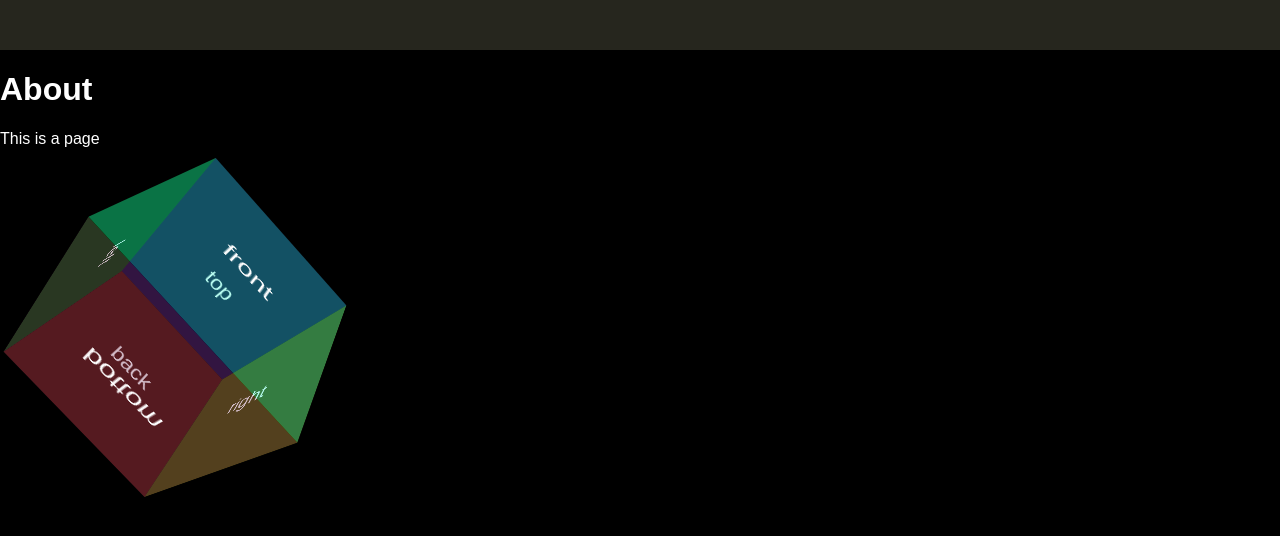
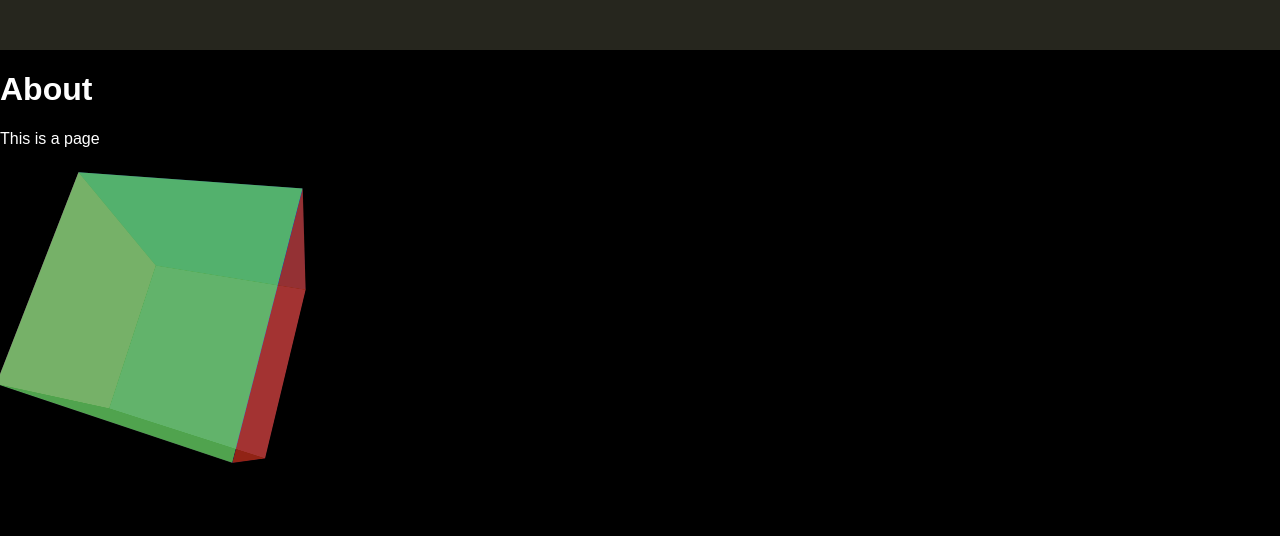
Before and after one commit to AbielKiflu/portfolio, a React (Create React App) app: page /about in a window 1280 px wide. Shown: the top 536 px of the page. Built offline with nearby package versions, Linux system fonts and the light colour scheme.

Commit message:
custom carusel cube

```diff
--- a/src/components/carusel/Carusel.js
+++ b/src/components/carusel/Carusel.js
@@ -4,14 +4,14 @@ import "./carusel.css";
 
 const Carusel = () => {
   return (
-    <div class="scene">
-      <div class="cube">
-        <div class="cube__face cube__face--front">front</div>
-        <div class="cube__face cube__face--back">back</div>
-        <div class="cube__face cube__face--right">right</div>
-        <div class="cube__face cube__face--left">left</div>
-        <div class="cube__face cube__face--top">top</div>
-        <div class="cube__face cube__face--bottom">bottom</div>
+    <div className="scene">
+      <div className="cube">
+        <div className=" sides back"></div>
+        <div className="sides left"></div>
+        <div className="sides right"></div>
+        <div className="sides top"></div>
+        <div className="sides bottom"></div>
+        <div className="sides front"></div>
       </div>
     </div>
   );
--- a/src/components/carusel/carusel.css
+++ b/src/components/carusel/carusel.css
@@ -19,8 +19,8 @@ body {
   height: 200px;
   position: relative;
   transform-style: preserve-3d;
-  transform: translateZ(-100px);
-  animation: animate 5s linear infinite forwards;
+  transform: translateZ(-100px) rotateY(35deg);
+  animation: animate 10s linear infinite;
 }
 
 @keyframes animate {
@@ -32,42 +32,51 @@ body {
   }
 }
 
-.cube__face {
+.roof {
+  width: 200px;
+  height: 100px;
   position: absolute;
+}
+
+.head {
+  background-color: rgb(121, 119, 117);
+  transform: translateZ(100px) translateY(-100px) rotateX(50deg);
+}
+
+.tail {
+  background-color: rgb(121, 119, 117);
+  transform: translateZ(-100px) translateY(-100px) rotateX(-50deg);
+}
+
+.sides {
   width: 200px;
   height: 200px;
-  display: flex;
-  justify-content: center;
-  align-items: center;
-  font-size: 28px;
+  position: absolute;
+}
+.front {
+  background-color: rgba(96, 230, 84, 0.7);
+  transform: translateZ(100px);
+}
+.back {
+  background-color: rgba(147, 84, 230, 0.7);
+  transform: translateZ(-100px);
+}
+.left {
+  background-color: rgba(243, 76, 215, 0.7);
+  transform: rotateY(90deg) translateZ(-100px);
 }
 
-.cube__face--bottom {
-  background-color: rgba(119, 47, 89, 0.3);
-  transform: rotateX(90deg) translateZ(-100px);
+.right {
+  background-color: rgba(189, 47, 3, 0.7);
+  transform: rotateY(-90deg) translateZ(-100px);
 }
 
-.cube__face--top {
-  background-color: rgba(66, 34, 180, 0.3);
+.top {
+  background-color: rgba(73, 75, 238, 0.7);
   transform: rotateX(-90deg) translateZ(-100px);
 }
 
-.cube__face--left {
-  background-color: rgba(25, 192, 34, 0.3);
-  transform: rotateY(90deg) translateZ(-100px);
+.bottom {
+  background-color: rgba(61, 7, 87, 0.7);
+  transform: rotateX(90deg) translateZ(-100px);
 }
-
-.cube__face--right {
-  background-color: rgba(220, 235, 10, 0.3);
-  transform: rotateY(-90deg) translateZ(-100px);
-}
-
-.cube__face--back {
-  background-color: rgba(233, 53, 21, 0.3);
-  transform: translateZ(-100px);
-}
-
-.cube__face--front {
-  background-color: rgba(17, 243, 205, 0.3);
-  transform: translateZ(100px);
-}
```
